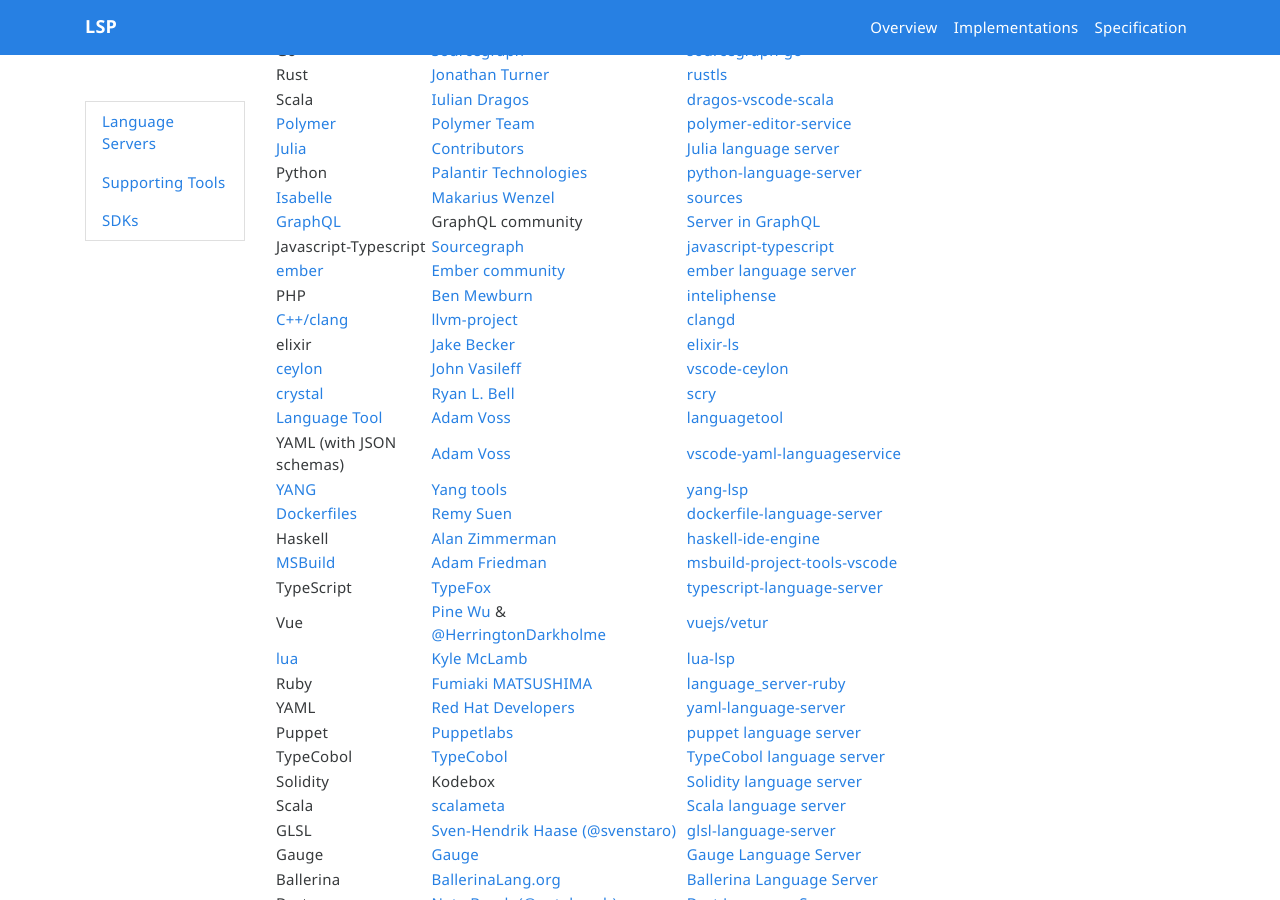
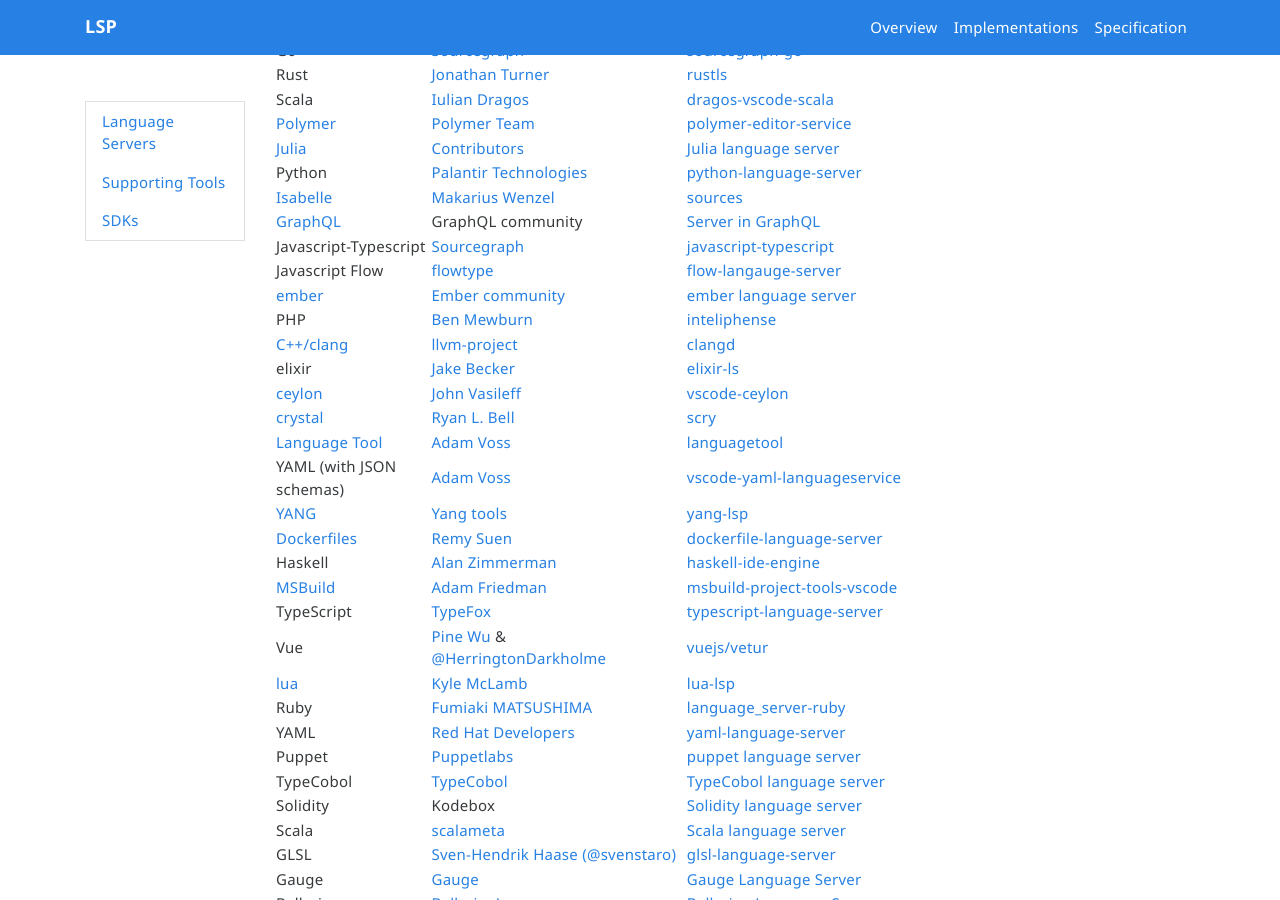
Before and after one commit to microsoft/language-server-protocol, a Jekyll site: the page built from _implementors/servers.md, in a window 1280 px wide and 900 px high, scrolled down 776 px. Built offline with Jekyll 4.4.1, drawn with Linux system fonts in a browser that asks for light colours; nearby versions of some CDN libraries.

Commit message:
Add flow-language-server to list

```diff
--- a/_implementors/servers.md
+++ b/_implementors/servers.md
@@ -39,6 +39,7 @@
 | [Isabelle](https://www.cl.cam.ac.uk/research/hvg/Isabelle/) | [Makarius Wenzel](https://github.com/makarius) | [sources](https://bitbucket.org/makarius/isabelle/src/09b872c58c32/src/Tools/VSCode) |
 | [GraphQL](http://graphql.org/) | GraphQL community | [Server in GraphQL](https://github.com/graphql/graphql-language-service) |
 | Javascript-Typescript | [Sourcegraph](https://sourcegraph.com/) | [javascript-typescript](https://github.com/sourcegraph/javascript-typescript-langserver) |
+ | Javascript Flow| [flowtype](https://github.com/flowtype/) | [flow-langauge-server](https://github.com/flowtype/flow-language-server) |
 | [ember](https://ember-cli.com/) | [Ember community](https://github.com/emberwatch) | [ember language server](https://github.com/emberwatch/ember-language-server) |
 | PHP | [Ben Mewburn](https://github.com/bmewburn) | [inteliphense](https://github.com/bmewburn/intelephense) |
 | [C++/clang](https://clang.llvm.org/extra/clangd.html)| [llvm-project](http://llvm.org/viewvc/llvm-project/) | [clangd](http://llvm.org/viewvc/llvm-project/clang-tools-extra/trunk/clangd/) |
```
